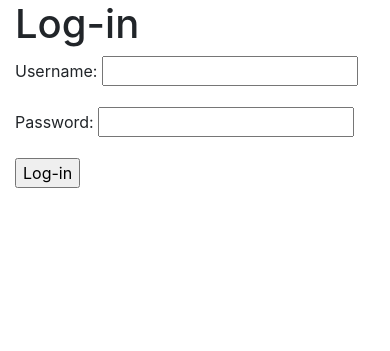
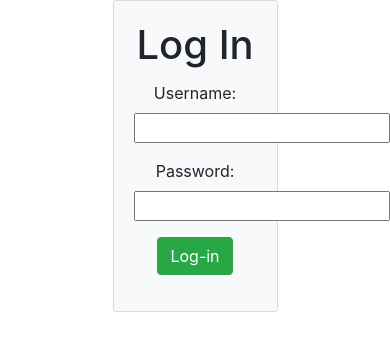
Before and after one commit to hito-de-jiro/FakeDataGenerator, a Django app: page / in a window 390 px wide. Shown: the top 351 px of the page. Run offline with Django 4.2, Linux system fonts and the light colour scheme; some libraries are stand-ins or nearby versions.

Commit message:
fix: added cosmetic some fixes

```diff
--- a/app/fake_csv/generator_data.py
+++ b/app/fake_csv/generator_data.py
@@ -1,10 +1,6 @@
 import csv
-import pdb
 
-from django.shortcuts import get_object_or_404
 from faker import Faker
-
-from .models import SchemaModel, DatasetModel
 
 
 def generate_fake_value(fake, data_type, range_from=18, range_to=60):
--- a/app/fake_csv/templates/fake_csv/login.html
+++ b/app/fake_csv/templates/fake_csv/login.html
@@ -1,15 +1,23 @@
 {% extends 'base.html' %}
 
 
-{% block title %}Data sets{% endblock %}
+{% block title %}Log In{% endblock %}
 
 {% block content %}
-    <h1>Log-in</h1>
 
-    <form method="post">
-        {{ form.as_p }}
-        {% csrf_token %}
-        <p><input type="submit" value="Log-in"></p>
-    </form>
+    <div class="row">
+        <div class="col-md-auto w-50 mx-auto">
+            <div class="card text-center bg-light mb-3 " style="max-width: 40rem;">
+                <div class="card-body">
+                    <h1 class="card-title">Log In</h1>
+                    <form method="post">
+                        {% csrf_token %}
+                        {{ form.as_p }}
+                        <p><input type="submit" value="Log-in" class="btn btn-success"></p>
+                    </form>
+                </div>
+            </div>
+        </div>
+    </div>
 
 {% endblock %}
--- a/app/fake_csv/templates/fake_csv/schemamodel_list.html
+++ b/app/fake_csv/templates/fake_csv/schemamodel_list.html
@@ -32,7 +32,8 @@
                         <tbody>
                         <tr>
                             <th scope="row">{{ forloop.counter }}</th>
-                            <td><a class="text-primary" href="{% url 'schema_detail' schema.id %}">{{ schema.name }}</a></td>
+                            <td><a class="text-primary" href="{% url 'schema_detail' schema.id %}">{{ schema.name }}</a>
+                            </td>
                             <td>{{ schema.modified | date }}</td>
                             <td><a href="{% url 'schema_edit' schema.id %}">Edit schema</a>
                                 <a href="{% url 'schema_delete' schema.id %}">
```
